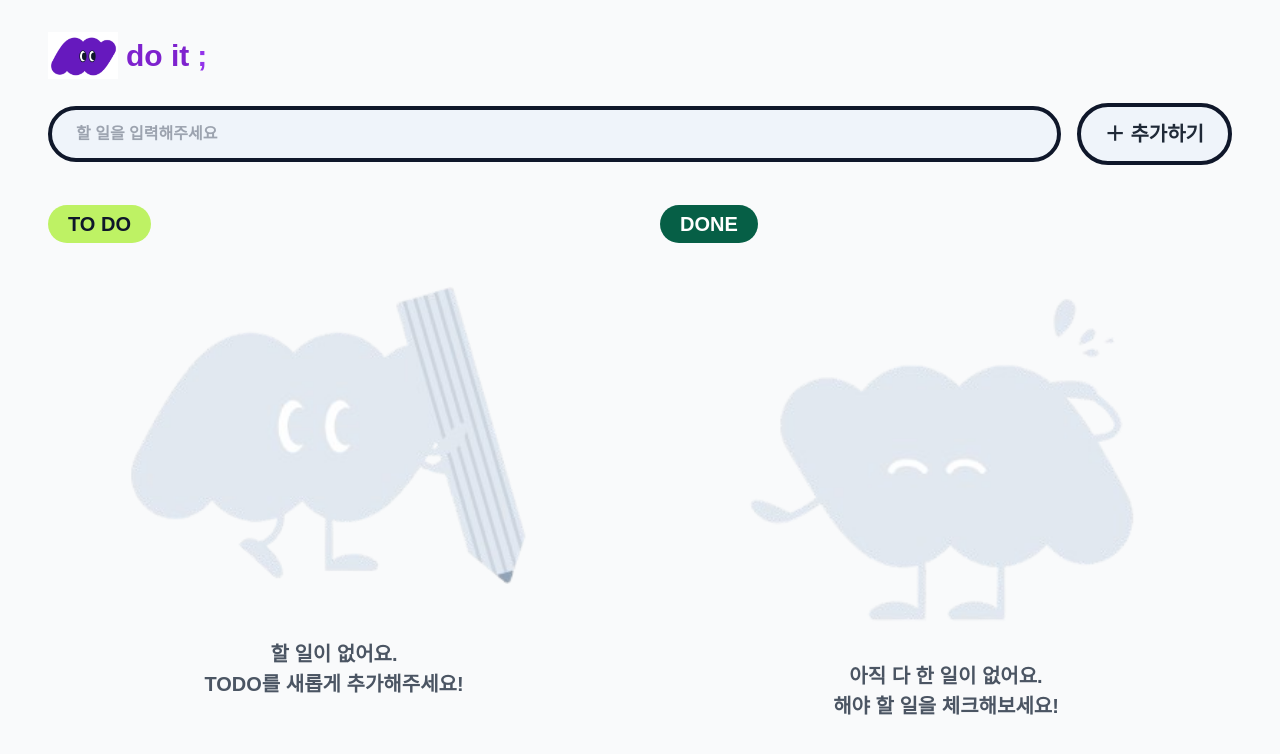
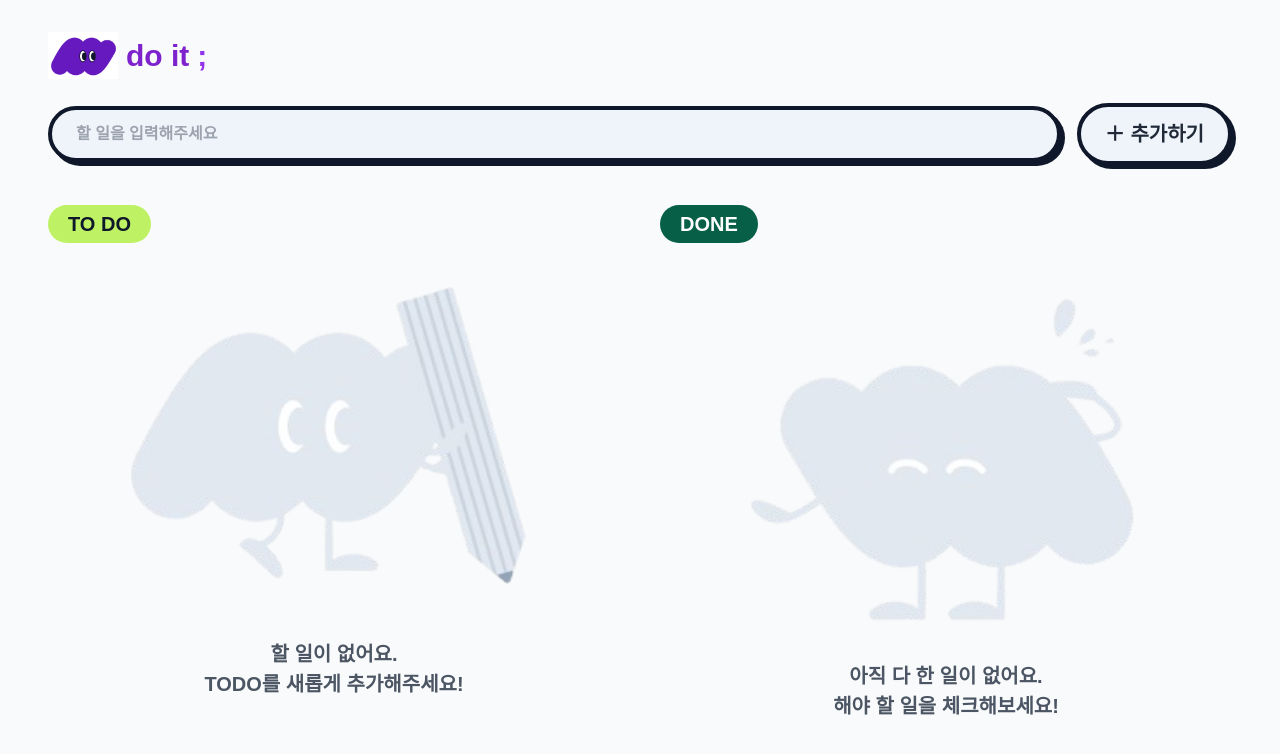
Before and after one commit to Suno7526/Codeit_TodoList, a Next.js app: page / in a window 1280 px wide. Shown: the top 754 px of the page. Built offline with nearby package versions, Linux system fonts and the light colour scheme.

Commit message:
그림자 추가

```diff
--- a/src/components/TodoItem.tsx
+++ b/src/components/TodoItem.tsx
@@ -19,12 +19,12 @@ export default function TodoItem({ todo, onClick, isDone = false }: Props) {
 
   return (
       <li
-          className={`w-full max-w-xl mx-auto mb-3 ${styles.todoUl} ${
-              isDone ? 'bg-[#e9d8fd]' : 'bg-white hover:bg-gray-100'
+          className={`flex items-center w-full max-w-xl mx-auto mb-3 max-w-full h-12 ${
+              isDone ? 'bg-[#e9d8fd] line-through' : 'bg-white hover:bg-gray-100'
           } border-2 border-[#0f172a] transition duration-300`}
           style={{ borderRadius: '3rem' }}
       >
-        <div className="flex items-center justify-start">
+        <div className={`flex items-center justify-start ml-4`}>
           <div
               className={`${styles.circleCheck} ${isDone ? styles.checked : ''}`}
               onClick={onClick}
@@ -37,10 +37,10 @@ export default function TodoItem({ todo, onClick, isDone = false }: Props) {
           </div>
 
           <span
-              className={`${isDone ? '' : ''} flex items-center cursor-pointer`}
+              className={`${isDone ? '' : ''}  flex items-center cursor-pointer ml-2`}
               onClick={handleTextClick}
           >
-          {todo.text}{todo.itemId}
+          {todo.text}
         </span>
         </div>
       </li>
--- a/src/pages/items.tsx
+++ b/src/pages/items.tsx
@@ -114,9 +114,9 @@ export default function ItemDetail() {
 
       <div className="w-full max-w-5xl mx-auto">
         <div
-          className={`flex items-center w-full mx-auto mb-3 border-2 h-10 ${
-            completed ? 'bg-violet-300' : ''
-          } border-[#0f172a] transition duration-300`}
+          className={`flex items-center w-full mx-auto mb-3 border-2 h-10
+            ${completed ? 'bg-violet-300 underline' : ''}
+           border-[#0f172a] transition duration-300`}
           style={{ borderRadius: '3rem' }}
         >
           <div className="flex items-center justify-center w-full gap-4">
--- a/src/styles/index.module.css
+++ b/src/styles/index.module.css
@@ -48,21 +48,25 @@
   }
 }
 
+
 .input {
   flex: 1;
   background-color: #eff4fa;
   border: 4px solid #0f172a;
-  border-radius: 9999px;
+  box-shadow: 4px 4px 0 rgba(15, 23, 42, 1); /* 우측 하단 그림자 */
+  border-radius: 9999px; /* 둥근 모서리 유지 */
   padding: 0.75rem 1.5rem;
   font-size: 1rem;
   color: #1f2937;
+
 }
 
 .addButton {
   background-color: #eff4fa;
   border: 4px solid #0f172a;
   color: #1f2937;
-  border-radius: 9999px;
+  box-shadow: 4px 4px 0 rgba(15, 23, 42, 1); /* 우측 하단 그림자 */
+  border-radius: 9999px; /* 둥근 모서리 유지 */
   padding: 0.75rem 1.5rem;
   font-weight: 600;
   transition: background-color 0.3s ease;
@@ -170,7 +174,7 @@
   width: 24px;
   height: 24px;
   border-radius: 9999px;
-  border: 4px solid #0f172a;
+  border: 2px solid #0f172a;
   background-color: white;
   cursor: pointer;
   display: flex;
```
